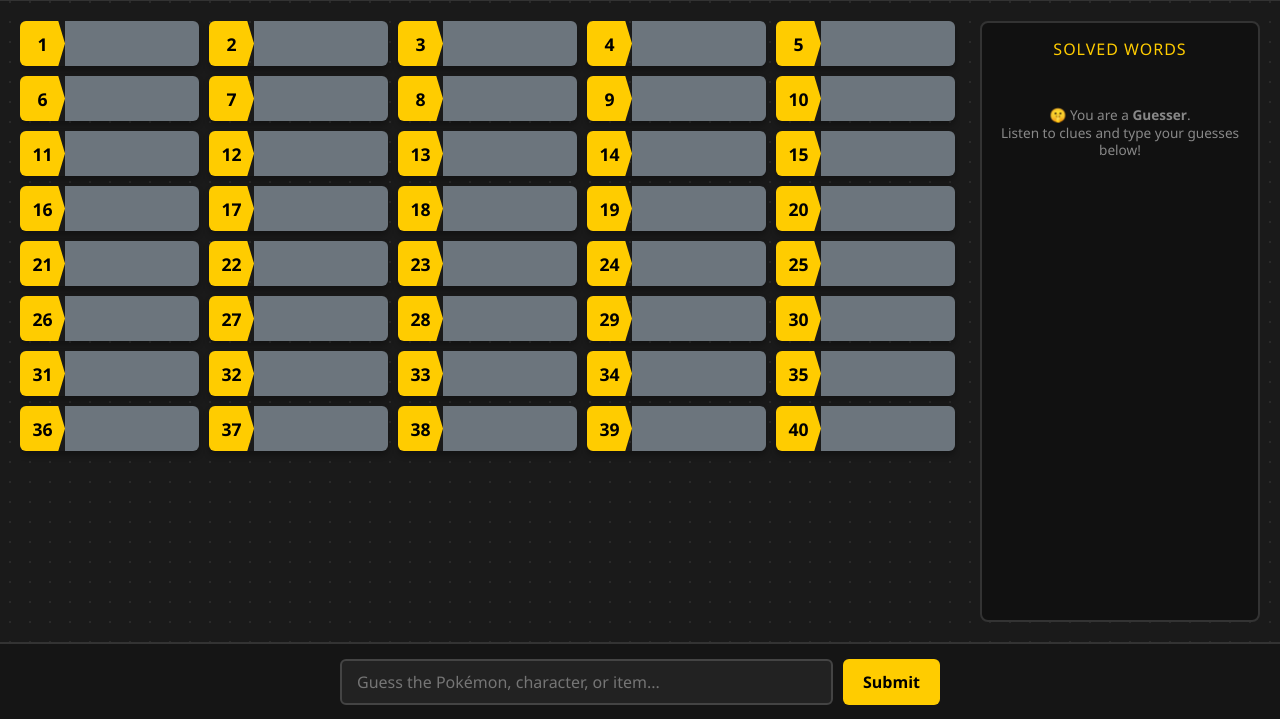
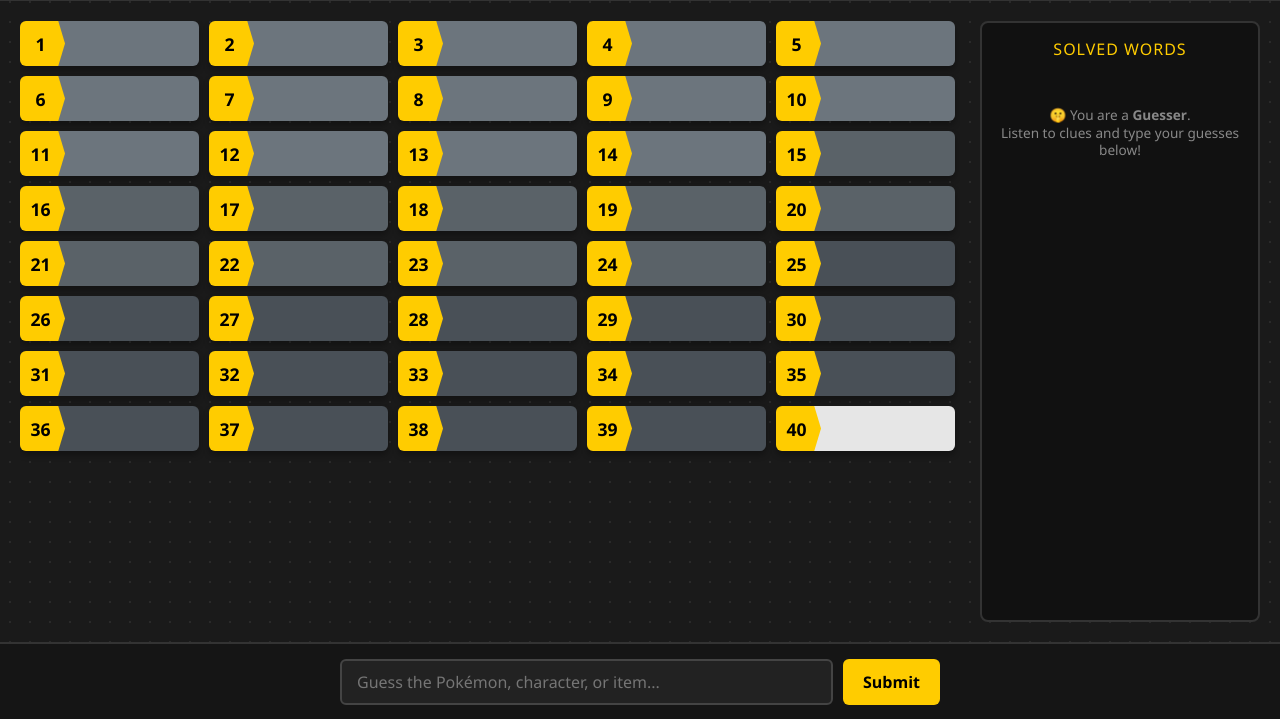
Before and after one commit to dylan2fuchs-max/PokeHints, a Flask app: template PokeHints/templates/room.html in a window 1280 px wide. Shown: the part 48-767 px from the top of the page. Run offline with Flask 3, Linux system fonts and the light colour scheme; the template is opened without the code that fills it, so the values that code supplies are empty.

Commit message:
Updated color boxes for grid and hinter sumbit hint button

```diff
--- a/PokeHints/app.py
+++ b/PokeHints/app.py
@@ -61,6 +61,9 @@ def start_game_session(room, room_code):
     room["current_round"] = 1
     room["status"] = "in_game"
 
+    # Initialize the 40-box grid and tracking variables safely
+    init_game_grid(room)
+
     print(f"\n========================================")
     print(f"🎮 GAME STARTED FOR ROOM: {room_code}")
     print(f"👑 Assigned Hinter: {hinter_name}")
@@ -84,7 +87,13 @@ def calculate_hinter_score(boxes_used):
         return -overage
 
 def add_hint_to_grid(room, hint_phrase):
-    """Adds a hint phrase into the sequential 40-box grid if space permits."""
+    """Adds a hint phrase into the sequential 40-box grid safely if space permits."""
+    # Safety check: ensure hint grid keys exist on the room dictionary
+    if "hint_boxes" not in room:
+        room["hint_boxes"] = ["" for _ in range(40)]
+    if "current_box_index" not in room:
+        room["current_box_index"] = 0
+
     box_idx = room.get("current_box_index", 0)
     if box_idx < 40:
         room["hint_boxes"][box_idx] = hint_phrase
@@ -309,7 +318,7 @@ def room_status(room_code):
 
 @app.route("/room/<room_code>/guess", methods=["POST"])
 def submit_guess(room_code):
-    """Receives a player's guess, validates it against the active target word, and awards points/popups."""
+    """Receives a player's guess, validates it against the active target word, and handles penalties/popups."""
     if room_code not in LOBBIES:
         return jsonify({"success": False, "error": "Room not found"}), 404
 
@@ -338,6 +347,24 @@ def submit_guess(room_code):
     # Store latest guess for live pop-up display on player card
     current_player["last_guess"] = guessed_word
 
+    # Track current box index for double-guess / out-of-turn penalty checks
+    current_box = room.get("current_box_index", 0)
+    penalty_applied = False
+
+    if current_box == 0:
+        # Penalty: Guessing before any hint has been given
+        current_player["score"] -= 1
+        penalty_applied = True
+        print(f"[PENALTY] Room {room_code}: {current_player['name']} guessed before any hint was given (-1 pt)")
+    elif current_player.get("last_guessed_box") == current_box:
+        # Penalty: Double-guessing on the exact same hint box turn
+        current_player["score"] -= 1
+        penalty_applied = True
+        print(f"[PENALTY] Room {room_code}: {current_player['name']} double-guessed on box {current_box} (-1 pt)")
+    else:
+        # Valid new guess turn; lock this player to this box until a new hint is given
+        current_player["last_guessed_box"] = current_box
+
     # Find current target word
     target_words = room.get("target_words", [])
     current_idx = room.get("current_word_index", 0)
@@ -354,6 +381,7 @@ def submit_guess(room_code):
         "success": True,
         "correct": is_correct,
         "guess": guessed_word,
+        "penalty": penalty_applied,
     }
 
     if is_correct:
@@ -364,6 +392,10 @@ def submit_guess(room_code):
         if active_target not in room.get("solved_words", []):
             room.setdefault("solved_words", []).append(active_target)
 
+        # Reset box guess tracking so a new word/box resets double-guess protection
+        for p in room["players"]:
+            p.pop("last_guessed_box", None)
+
         # Increment to the next target word
         room["current_word_index"] += 1
         response_data["next_word_index"] = room["current_word_index"]
@@ -373,7 +405,7 @@ def submit_guess(room_code):
             response_data["round_complete"] = True
             # Finalize hinter score based on boxes used before rotating
             finalize_hinter_turn(room, current_hinter_lookup(room))
-            rotate_hinter_or_advance_round(room)
+            rotate_hinter_or_advance_round(room, room_code)
             response_data["game_status"] = room["status"]
 
     return jsonify(response_data)
--- a/PokeHints/templates/room.html
+++ b/PokeHints/templates/room.html
@@ -73,12 +73,16 @@
             background-color: #ffcc00;
             color: #000;
             width: 45px;
+            flex-shrink: 0; /* Prevents the point from being squished */
+            position: relative;
+            z-index: 2; /* Keeps the pentagon layered ON TOP of the grey bar */
             display: flex;
             align-items: center;
             justify-content: center;
             font-weight: bold;
             font-size: 1.1rem;
             clip-path: polygon(0 0, 85% 0, 100% 50%, 85% 100%, 0 100%);
+            padding-right: 4px; /* Visually centers the number away from the point */
         }
 
         .grid-text {
@@ -87,7 +91,8 @@
             flex: 1;
             display: flex;
             align-items: center;
-            padding-left: 15px;
+            margin-left: -8px; /* Slides the bar underneath the pentagon tip */
+            padding-left: 20px; /* Compensates for the negative margin so text stays aligned */
             font-weight: 600;
             font-size: 0.95rem;
         }
@@ -95,7 +100,22 @@
         /* Status colors for grid texts */
         .grid-item.solved .grid-text { background-color: #d4edda; color: #155724; }
         .grid-item.active .grid-text { background-color: #fff3cd; color: #856404; }
-        .grid-item.empty .grid-text { background-color: #6c757d; color: #ccc; }
+
+        /* Default & Grouped Grey Background Colors (1-15, 16-25, 26-40) */
+        .grid-item.empty:nth-child(-n+15) .grid-text {
+            background-color: #6c757d; /* Color for 1-15 */
+            color: #ccc;
+        }
+
+        .grid-item.empty:nth-child(n+16):nth-child(-n+25) .grid-text {
+            background-color: #5a6268; /* Color for 16-25 (change hex to your preference) */
+            color: #ccc;
+        }
+
+        .grid-item.empty:nth-child(n+26):nth-child(-n+40) .grid-text {
+            background-color: #495057; /* Color for 26-40 (change hex to your preference) */
+            color: #ccc;
+        }
 
         /* Right Sidebar (Target Words 1-10) */
         .right-sidebar {
@@ -530,8 +550,14 @@
                 } else {
                     if (!result.success) {
                         alert(result.error || "Guess failed.");
-                    } else if (result.correct) {
-                        console.log("Correct guess registered!");
+                    } else {
+                        // Check if a penalty was incurred from double-guessing or guessing out of turn
+                        if (result.penalty) {
+                            alert("Penalty! -1 point for guessing out of turn or double guessing.");
+                        }
+                        if (result.correct) {
+                            console.log("Correct guess registered!");
+                        }
                     }
                 }
             } else {
```
